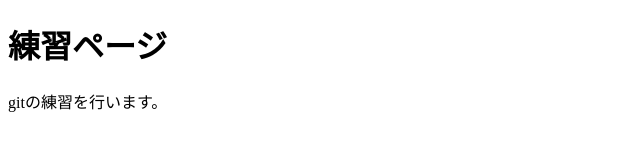
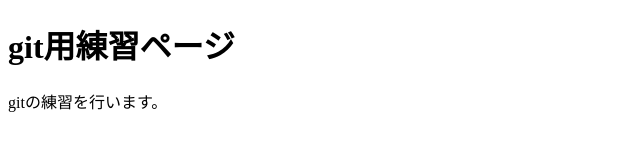
Before and after one commit to ryoga1003/conflict-practice, a plain HTML site: page index.html in a window 1280 px wide. Shown: the whole page, without its empty margins (0-640 px from the left). Drawn offline with Linux system fonts and the light colour scheme.

Commit message:
見出しの変更

```diff
--- a/index.html
+++ b/index.html
@@ -6,7 +6,7 @@
     <title>Document</title>
 </head>
 <body>
-    <h1>練習ページ</h1>
+    <h1>git用練習ページ</h1>
     <p>gitの練習を行います。</p>
 </body>
 </html>
```
